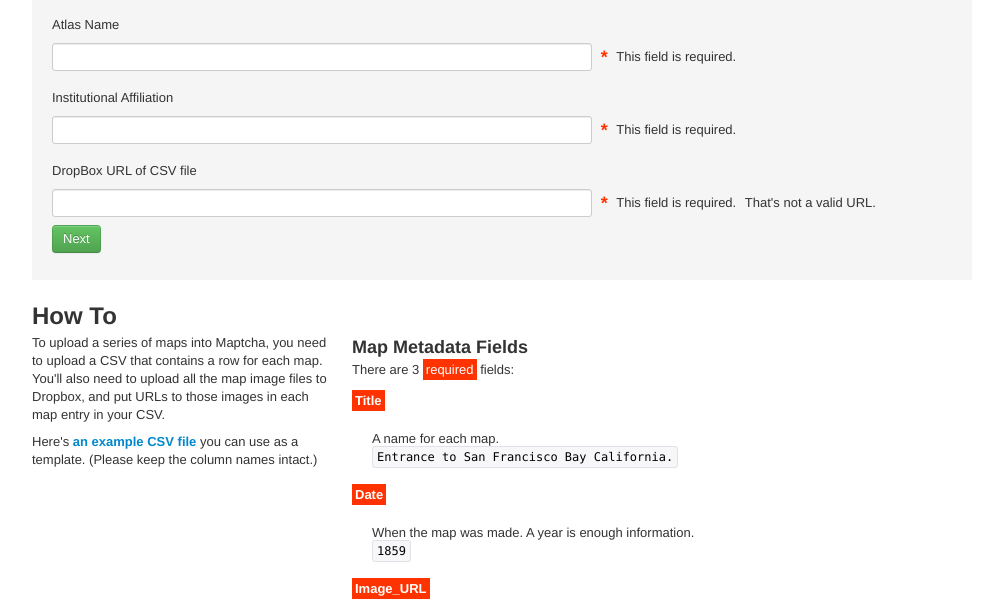
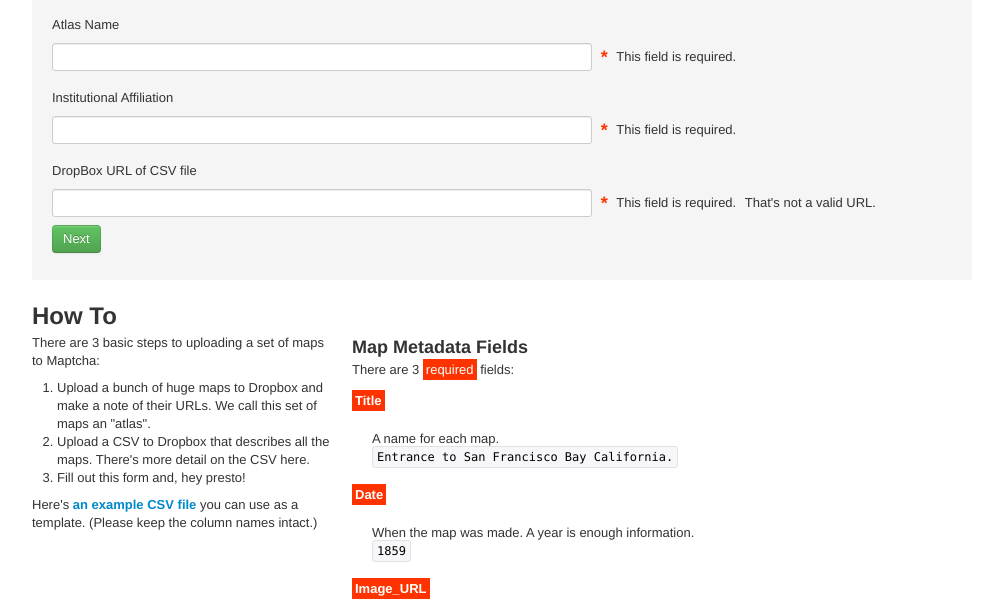
Before and after one commit to stamen/maptcha-v2, a plain HTML site: page edit_ui/templates/upload.html in a window 1280 px wide. Shown: the part 128-743 px from the top of the page, without its empty margins (138-1141 px from the left). Drawn offline with Linux system fonts and the light colour scheme.

Commit message:
Copywriting!

```diff
--- a/edit_ui/templates/upload.html
+++ b/edit_ui/templates/upload.html
@@ -40,11 +40,19 @@
             </p>
             <!--<p><a href="step2-error-check.html">Pretend like you've hit upload</a></p>-->
         </form>
+
         <h2>How To</h2>
 
         <div class="row">
             <div class="span4">
-                <p>To upload a series of maps into Maptcha, you need to upload a CSV that contains a row for each map. You'll also need to upload all the map image files to Dropbox, and put URLs to those images in each map entry in your CSV.</p>
+                <p>There are 3 basic steps to uploading a set of maps to Maptcha:</p>
+
+                <ol>
+                    <li>Upload a bunch of huge maps to Dropbox and make a note of their URLs. We call this set of maps an "atlas".</li>
+                    <li>Upload a CSV to Dropbox that describes all the maps. There's more detail on the CSV here.</li>
+                    <li>Fill out this form and, hey presto!</li>
+                </ol>
+
                 <p>Here's <strong><a href="/static/maptcha-example-csv-file.csv">an example CSV file</a></strong> you can use as a template. (Please keep the column names intact.)</p>
             </div>
             <div class="span8">
```
